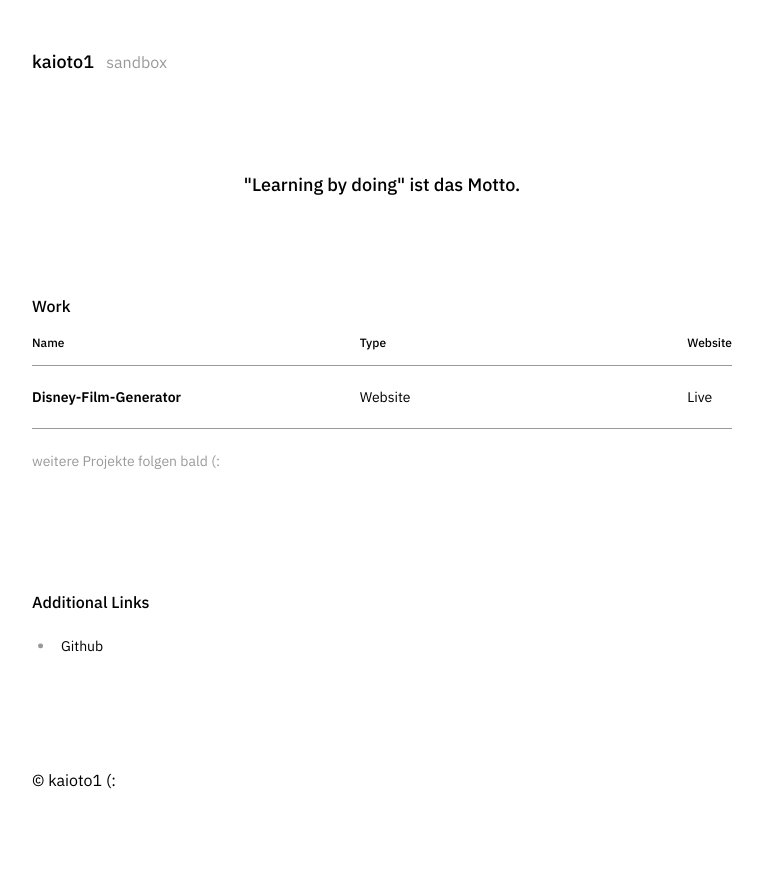
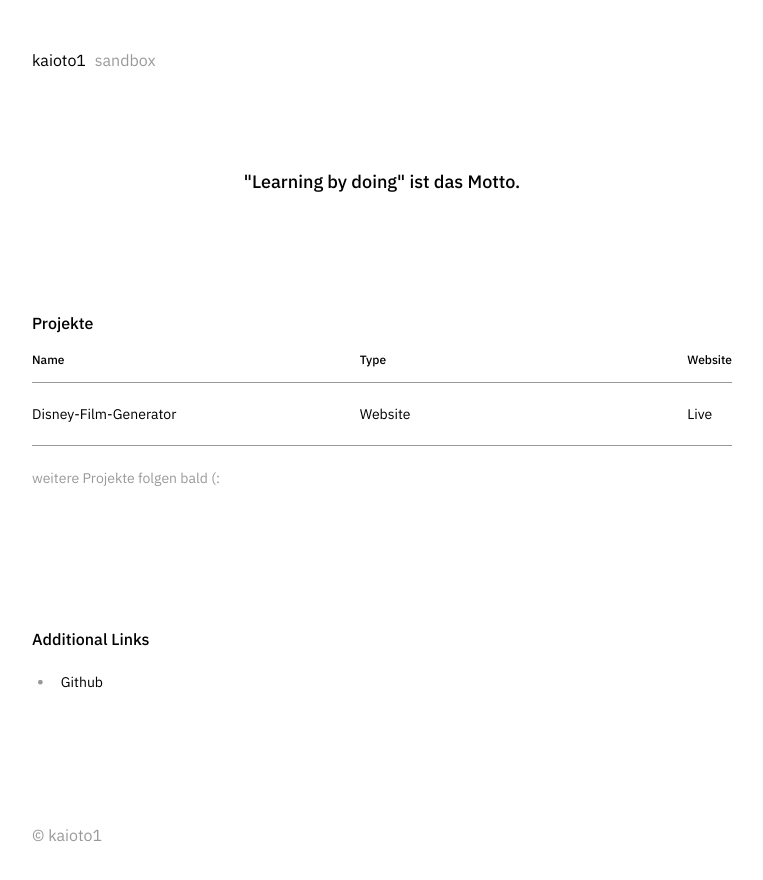
Before and after one commit to kaioto1/kaioto.github.io, a plain HTML site: page index.html in a window 1280 px wide. Shown: the whole page, without its empty margins (258-1021 px from the left). Drawn offline with Linux system fonts and the light colour scheme.

Commit message:
Änderungen an den Schriftgrößen und am Footer

```diff
--- a/index.html
+++ b/index.html
@@ -34,13 +34,13 @@
 
     <main>
         <section id="work_overview">
-            <h2>Work</h2>
+            <h2>Projekte</h2>
             <div class="project_overview">
-                <h4>Name</h4>
-                <h4>Type</h4>
-                <h4>Website</h4>
+                <h3>Name</h3>
+                <h3>Type</h3>
+                <h3>Website</h3>
 
-                <h5>Disney-Film-Generator</h5>
+                <h4>Disney-Film-Generator</h4>
                 <ul>
                     <li>Website</li>
                 </ul>
@@ -62,7 +62,7 @@
     </main>
 
     <footer>
-        <p>&copy; kaioto1 &lpar;&colon;</p>
+        <p>&copy; kaioto1</p>
     </footer>
 </body>
 
--- a/style.css
+++ b/style.css
@@ -12,7 +12,6 @@
     box-sizing: border-box;
     font-size: 10px;
     font-family: 'IBM Plex Sans', sans-serif;
-    letter-spacing: 0.4;
 }
 
 html {
@@ -26,10 +25,20 @@ body {
 }
 
 /* Fonts */
-
+p,
+h2,
+h3,
+h4,
+h5,
+h6,
+a,
+span,
+.logo a,
+.logo span {
+    font-size: 1.6rem;
+}
 
 p {
-    font-size: 1.6rem;
     line-height: 2;
     color: var(--dark);
 }
@@ -69,16 +78,6 @@ section span {
     margin-left: .8rem;
 }
 
-p,
-h2,
-h3,
-h4,
-h5,
-h6,
-a,
-span {
-    font-size: 1.6rem;
-}
 
 .disabled {
     text-decoration: line-through;
@@ -108,21 +107,19 @@ a:hover::after {
 /* Nav */
 
 .logo a {
-    font-size: 1.8rem;
-    font-weight: 500;
+    font-weight: 400;
     color: var(--dark);
     text-decoration: none;
     border: none;
-    display: inline;
+    display: block;
     margin-left: 0;
 }
 
 .logo span {
     color: var(--lightgray);
-    font-size: 1.6rem;
     font-weight: 400;
     text-decoration: none;
-    margin-left: 0.8rem;
+    margin-left: 0.5rem;
 }
 
 nav {
@@ -164,12 +161,12 @@ section.tools ul li::before {
 }
 
 section {
-    margin: 10rem 0;
+    margin: 12rem 0;
 }
 
 section li,
 section a {
-    font-size: 1.7rem;
+    font-size: 1.6rem;
     line-height: 2;
     color: var(--dark);
 }
@@ -191,7 +188,7 @@ section ul li {
     grid-template-rows: auto 1fr 1fr;
 }
 
-h4 {
+h3 {
     font-size: 1.2rem;
     font-weight: 500;
     color: var(--dark);
@@ -202,12 +199,13 @@ h4 {
     border-bottom: 1px solid var(--lightgray);
 }
 
-.project_overview h5 {
+.project_overview h4 {
     font-size: 1.4rem;
     border-bottom: 1px solid var(--lightgray);
     padding: 1.75rem 0;
     display: flex;
     align-items: center;
+    font-weight: 400;
 }
 
 .project_overview p {
@@ -242,12 +240,13 @@ h4 {
 
 /* Footer */
 footer {
-    margin-top: 10rem;
+    display: block;
 }
 
 footer p {
-    margin: 10rem 0;
+    color: var(--lightgray);
 }
+
 
 @media (prefers-color-scheme: dark) {
     body {
@@ -266,7 +265,6 @@ footer p {
 
     h1 {
         font-weight: 400;
-        font-size: 1.8rem;
         line-height: 1.8;
     }
 
@@ -277,9 +275,15 @@ footer p {
         margin: 5rem 1.5rem;
     }
 
+
+    h1 {
+        text-align: left;
+    }
+
 }
 
 @media screen and (max-width: 399px) {
+
 
     p,
     a,
@@ -293,8 +297,4 @@ footer p {
         padding: 1.25rem 0;
     }
 
-    footer {
-        display: block;
-    }
-
 }
```
